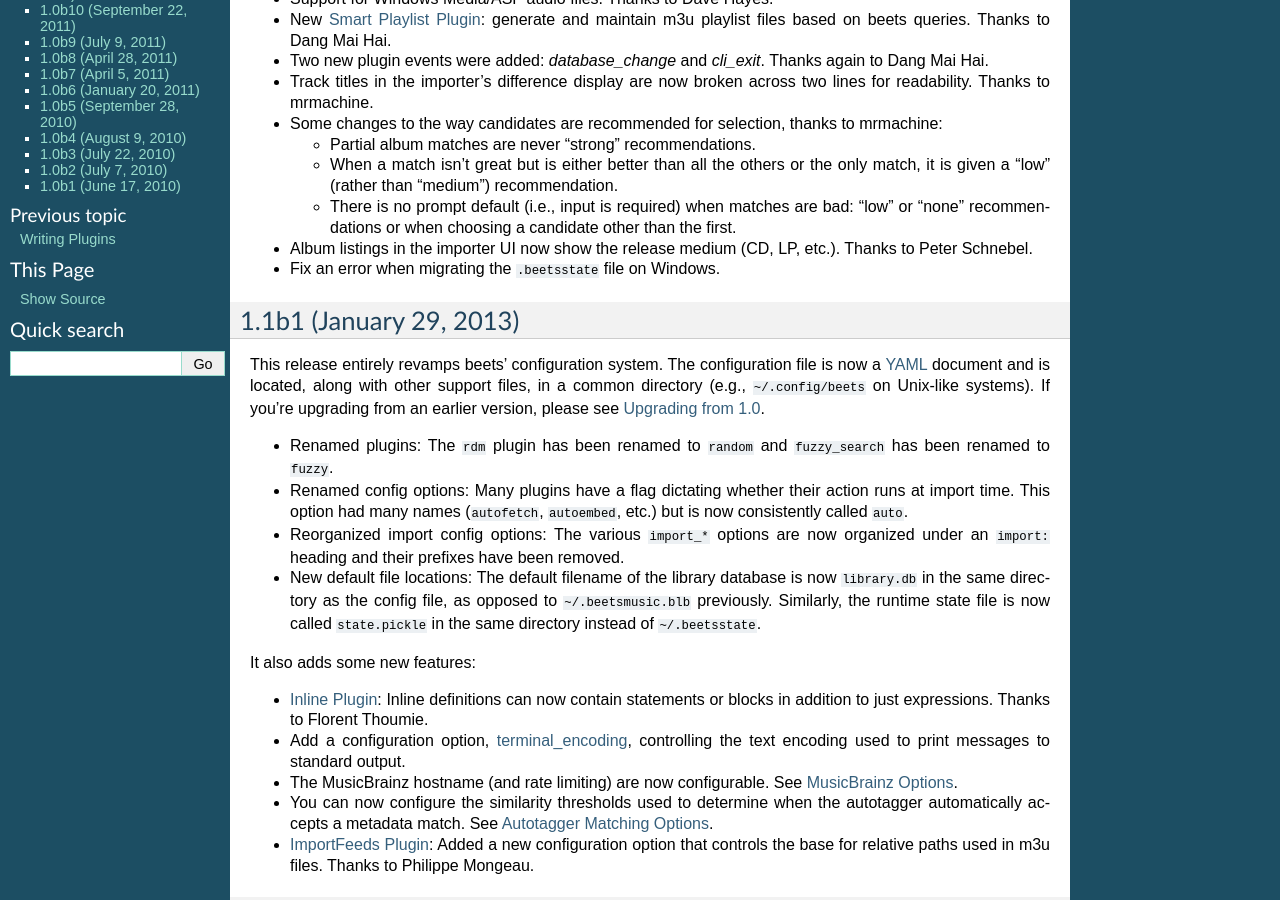
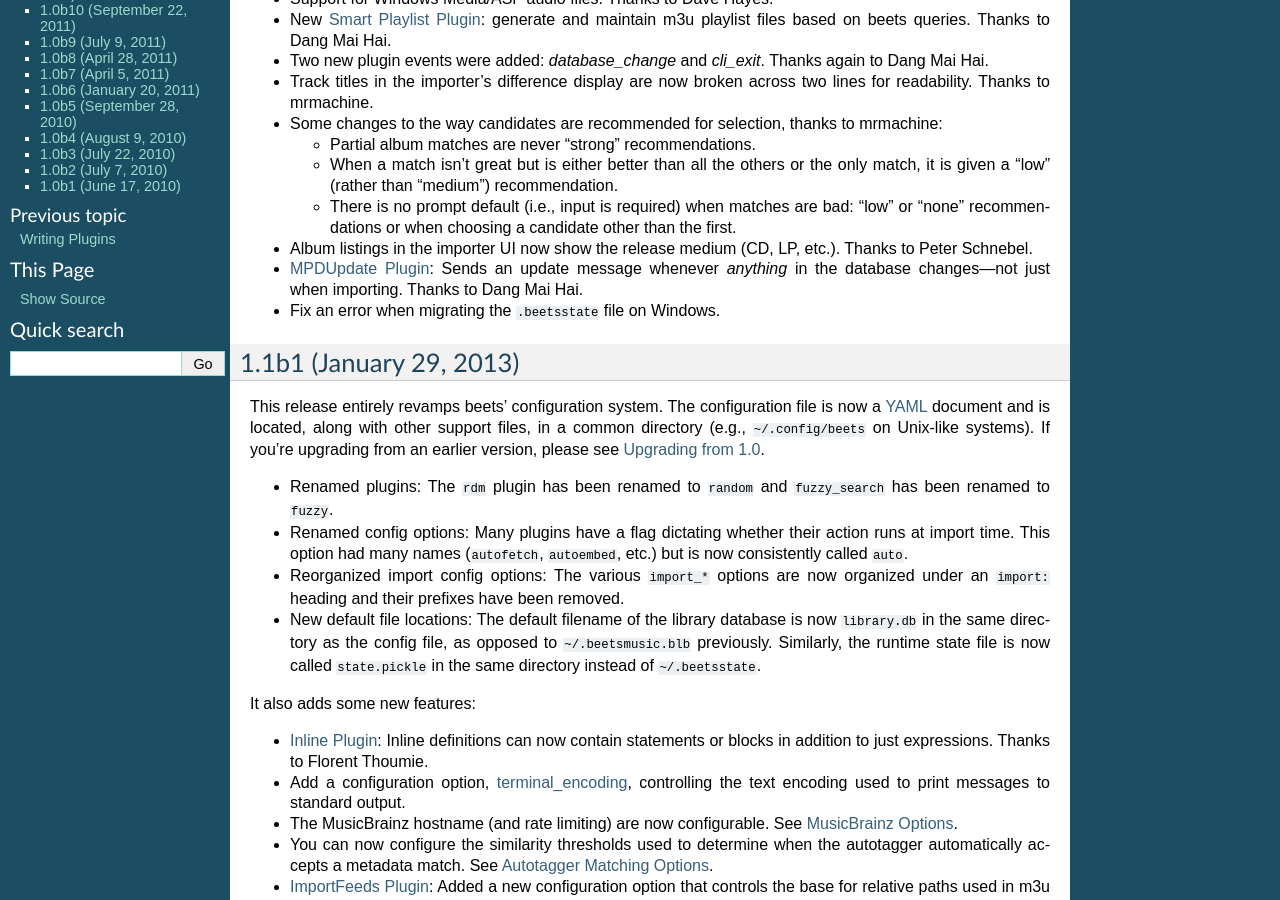
Before and after one commit to google-code-export/beets, a Sphinx documentation site: the page built from docs/changelog.rst, in a window 1280 px wide and 900 px high, scrolled down 312 px. Built offline with Sphinx 7.4.7, drawn with Linux system fonts in a browser that asks for light colours.

Commit message:
changelog note for #85

```diff
--- a/docs/changelog.rst
+++ b/docs/changelog.rst
@@ -32,6 +32,8 @@
 
 * Album listings in the importer UI now show the release medium (CD, LP,
   etc.). Thanks to Peter Schnebel.
+* :doc:`/plugins/mpdupdate`: Sends an update message whenever *anything* in the
+  database changes---not just when importing. Thanks to Dang Mai Hai.
 * Fix an error when migrating the ``.beetsstate`` file on Windows.
 
 1.1b1 (January 29, 2013)
```
